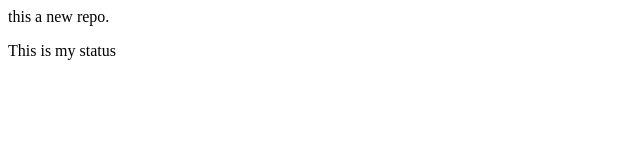
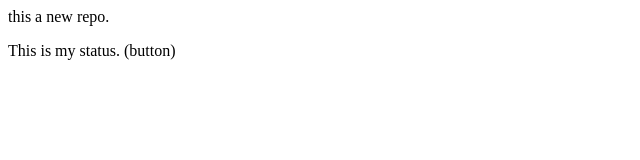
Before and after one commit to preetamsagar/localrepo, a plain HTML site: page index.html in a window 1280 px wide. Shown: the full height of the page, 0-640 px from the left. Drawn offline with Linux system fonts and the light colour scheme.

```diff
--- a/index.html
+++ b/index.html
@@ -1,2 +1,2 @@
 <p>this a new repo. </p>
-<p> This is my status</p>
+<p> This is my status. (button)</p>
```
